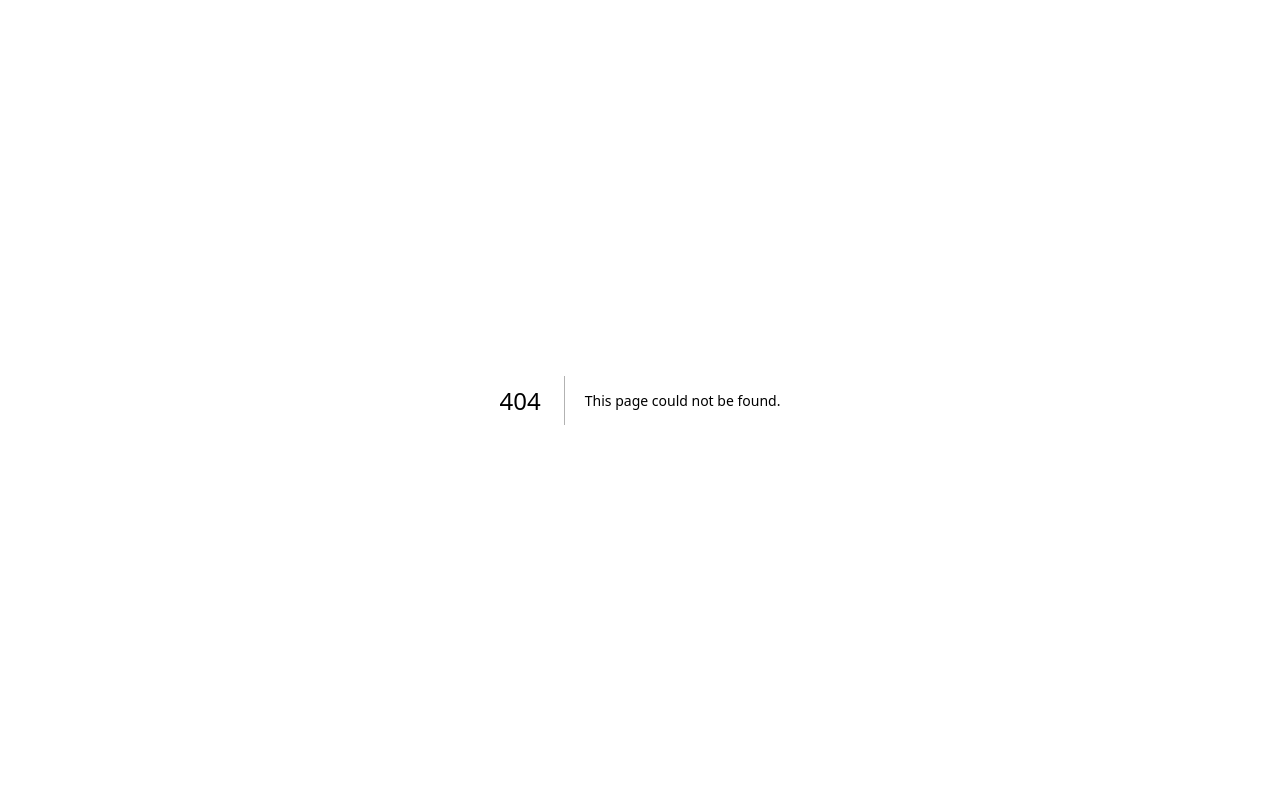
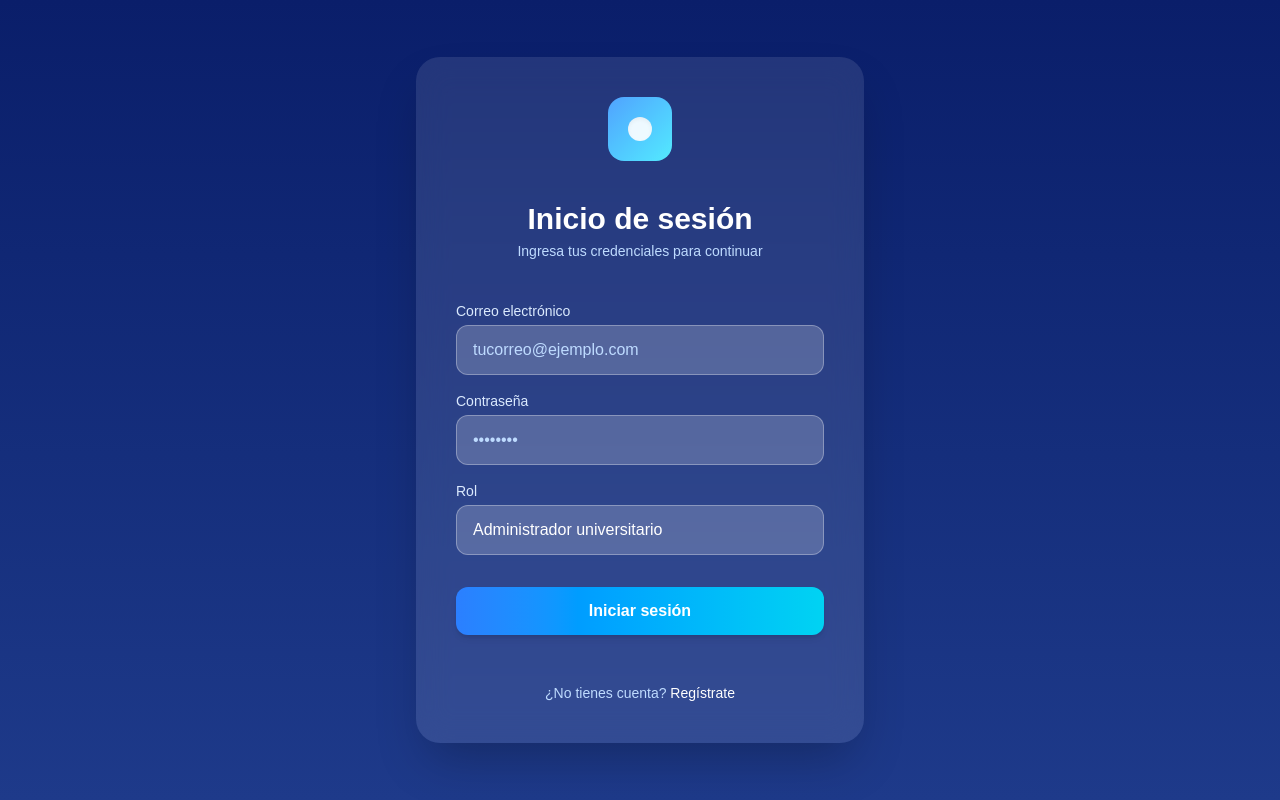
Before and after one commit to LuisCruzA/Gestion-de-visitas-externas-ULSA, a Next.js app: page /login in a window 1280 px wide. Before the commit this address had no page. Built offline with nearby package versions, Linux system fonts and the light colour scheme.

Commit message:
Agrega módulo de login funcional con roles y redirección

```diff
--- /dev/null
+++ b/src/app/login/page.tsx
@@ -0,0 +1,130 @@
+"use client";
+
+import React, { useState } from "react";
+import { motion } from "framer-motion";
+import { useRouter } from "next/navigation";
+
+export default function LoginPage() {
+  const router = useRouter();
+  const [role, setRole] = useState("externo");
+
+  // Detecta el rol seleccionado
+  const isAdmin = role === "admin";
+
+  // Colores dinámicos según el rol
+  const bgGradient = isAdmin
+    ? "from-[#5C4402] to-[#B9932C]" // dorado oscuro
+    : "from-[#0A1E6A] to-[#1E3A8A]"; // azul institucional
+
+  const btnGradient = isAdmin
+    ? "from-[#D4AF37] to-[#FAD87A]" // botón dorado
+    : "from-blue-500 to-cyan-400";   // botón azul
+
+  // Manejo de inicio de sesión
+  const handleLogin = (e: React.FormEvent) => {
+    e.preventDefault();
+
+    // Redirige según el rol
+    if (role === "admin") {
+      router.push("/Gestion"); // Dashboard general
+    } else {
+      router.push("/Gestion/registro"); // Registro de citas
+    }
+  };
+
+  return (
+    <div
+      className={`min-h-screen flex items-center justify-center bg-gradient-to-b ${bgGradient} p-6 font-poppins transition-all duration-500`}
+    >
+      <motion.div
+        initial={{ opacity: 0, y: 20 }}
+        animate={{ opacity: 1, y: 0 }}
+        transition={{ duration: 0.6 }}
+        className="w-full max-w-md bg-white/10 backdrop-blur-lg rounded-3xl shadow-2xl p-10 flex flex-col gap-6"
+      >
+        {/* Logo simbólico */}
+        <div className="flex justify-center mb-4">
+          <div
+            className={`w-16 h-16 ${
+              isAdmin
+                ? "bg-gradient-to-br from-yellow-300 to-amber-400"
+                : "bg-gradient-to-br from-blue-400 to-cyan-300"
+            } rounded-2xl flex items-center justify-center`}
+          >
+            <div className="w-6 h-6 bg-white/90 rounded-full shadow-inner"></div>
+          </div>
+        </div>
+
+        {/* Encabezado */}
+        <div className="text-center">
+          <h1 className="text-3xl font-semibold text-white mb-1">
+            Inicio de sesión
+          </h1>
+          <p className="text-blue-200 text-sm">
+            Ingresa tus credenciales para continuar
+          </p>
+        </div>
+
+        {/* Formulario */}
+        <form onSubmit={handleLogin} className="flex flex-col gap-4 mt-4">
+          {/* Email */}
+          <div className="flex flex-col">
+            <label className="text-sm text-blue-100 mb-1">
+              Correo electrónico
+            </label>
+            <input
+              type="email"
+              placeholder="tucorreo@ejemplo.com"
+              className="px-4 py-3 rounded-xl bg-white/20 border border-white/30 text-white placeholder-blue-200 focus:outline-none focus:ring-2 focus:ring-cyan-300"
+              required
+            />
+          </div>
+
+          {/* Contraseña */}
+          <div className="flex flex-col">
+            <label className="text-sm text-blue-100 mb-1">Contraseña</label>
+            <input
+              type="password"
+              placeholder="••••••••"
+              className="px-4 py-3 rounded-xl bg-white/20 border border-white/30 text-white placeholder-blue-200 focus:outline-none focus:ring-2 focus:ring-cyan-300"
+              required
+            />
+          </div>
+
+          {/* Selector de rol */}
+          <div className="flex flex-col">
+            <label className="text-sm text-blue-100 mb-1">Rol</label>
+            <select
+              value={role}
+              onChange={(e) => setRole(e.target.value)}
+              className="px-4 py-3 rounded-xl bg-white/20 border border-white/30 text-white focus:outline-none focus:ring-2 focus:ring-cyan-300 appearance-none"
+            >
+              <option value="admin" className="text-black">
+                Administrador del sistema
+              </option>
+              <option value="externo" className="text-black">
+                Administrador universitario
+              </option>
+            </select>
+          </div>
+
+          {/* Botón dinámico */}
+          <button
+            type="submit"
+            className={`mt-4 w-full py-3 rounded-xl bg-gradient-to-r ${btnGradient} text-white font-semibold shadow-md hover:shadow-lg transition-transform hover:scale-[1.02]`}
+          >
+            Iniciar sesión
+          </button>
+        </form>
+
+        {/* Footer */}
+        <div className="text-center text-blue-200 text-sm mt-6">
+          ¿No tienes cuenta?{" "}
+          <a href="#" className="text-white font-medium hover:underline">
+            Regístrate
+          </a>
+        </div>
+      </motion.div>
+    </div>
+  );
+}
```
Also changed, not shown: package.json (+8 -7 lines), 1 other file (tests, documents, lock files or other folders).
